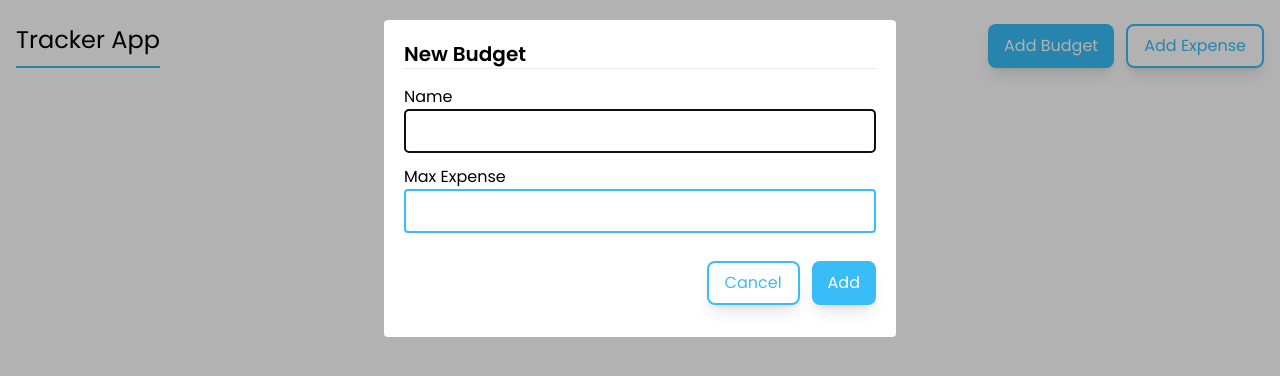
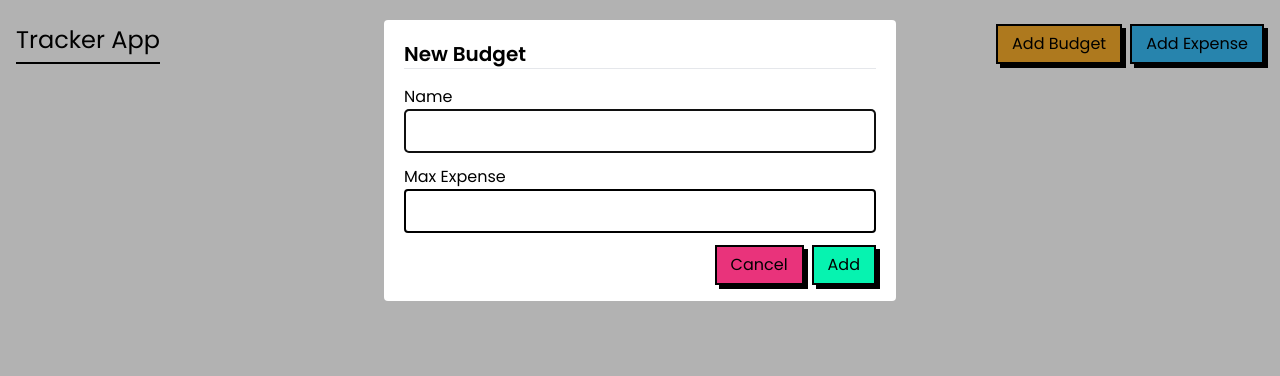
Before and after one commit to arisdanang/react-tracker-app, a React (Vite) app: page / in a window 1280 px wide. Both pictures are taken after a click on the button "Add Budget". Shown: the top 376 px of the page. Built offline with nearby package versions, Linux system fonts and the light colour scheme.

Commit message:
redesign ui

```diff
--- a/src/Components/AddBudgetModal.jsx
+++ b/src/Components/AddBudgetModal.jsx
@@ -47,7 +47,8 @@ export default function AddBudgetModal({ show, handleClose }) {
 							<input
 								ref={nameRef}
 								type="text"
-								className="mb-3 sm:px-4 py-2 border-2 border-primary rounded min-w-full"
+								className="mb-3 sm:px-4 py-2 border-2 border-black rounded min-w-full"
+								required
 							/>
 							<label htmlFor="name" className="text-sm sm:text-base">
 								Max Expense
@@ -55,22 +56,28 @@ export default function AddBudgetModal({ show, handleClose }) {
 							<input
 								ref={maxRef}
 								type="number"
-								className="mb-3 sm:px-4 py-2 border-2 border-primary rounded min-w-full"
+								className="mb-3 sm:px-4 py-2 border-2 border-black rounded min-w-full"
+								required
 								step={100}
 							/>
 							<div className="flex justify-end">
 								<button
 									onClick={handleClose}
 									type="button"
-									className="my-4 px-4 py-2 mr-3 text-primary border-primary border-2 rounded-lg text-sm sm:text-base font-normal shadow-lg cursor-pointer"
+									className="relative px-4 py-2 group mr-2"
 								>
-									Cancel
+									<span className="absolute inset-0 w-full h-full  transition duration-200 ease-out transform translate-x-1 translate-y-1 bg-black group-active:-translate-x-0 group-active:-translate-y-0"></span>
+									<span className="absolute inset-0 w-full h-full bg-rose border-2 border-black group-active:bg-rose"></span>
+									<span className="relative text-black group-active:text-black">
+										Cancel
+									</span>
 								</button>
-								<button
-									type="submit"
-									className="my-4 px-4 py-2 bg-primary rounded-lg text-sm sm:text-base text-white font-normal shadow-lg cursor-pointer"
-								>
-									Add
+								<button type="submit" className="relative px-4 py-2 group">
+									<span className="absolute inset-0 w-full h-full transition duration-200 ease-out transform translate-x-1 translate-y-1 bg-black group-active:-translate-x-0 group-active:-translate-y-0"></span>
+									<span className="absolute inset-0 w-full h-full bg-green border-2 border-black group-active:bg-green"></span>
+									<span className="relative text-black group-active:text-black">
+										Add
+									</span>
 								</button>
 							</div>
 						</form>
--- a/src/Components/AddExpenseModal.jsx
+++ b/src/Components/AddExpenseModal.jsx
@@ -62,7 +62,8 @@ export default function AddExpenseModal({
 							<input
 								ref={descriptionRef}
 								type="text"
-								className="mb-3 sm:px-4 py-2 border-2 border-primary rounded min-w-full"
+								className="mb-3 sm:px-4 py-2 border-2 border-black rounded min-w-full"
+								required
 							/>
 							<label htmlFor="amount" className="text-sm sm:text-base mb-2">
 								Amount
@@ -70,8 +71,9 @@ export default function AddExpenseModal({
 							<input
 								ref={amountRef}
 								type="number"
-								className="mb-3 sm:px-4 py-2 border-2 border-primary rounded min-w-full"
+								className="mb-3 sm:px-4 py-2 border-2 border-black rounded min-w-full"
 								step="100"
+								required
 							/>
 							<label htmlFor="name" className="text-sm sm:text-base mb-2">
 								Budget
@@ -81,7 +83,7 @@ export default function AddExpenseModal({
 								ref={budgetIdRef}
 								name="categories"
 								id=""
-								className="mb-3 sm:px-4 py-2 border-2 border-primary rounded min-w-full"
+								className="mb-3 sm:px-4 py-2 border-2 border-black rounded min-w-full"
 							>
 								<option id="Uncategorized">Uncategorized</option>
 								{budgets.map((budget) => (
@@ -94,15 +96,20 @@ export default function AddExpenseModal({
 								<button
 									type="button"
 									onClick={handleClose}
-									className="px-4 py-2 my-4 mr-3 text-primary border-primary border-2 rounded-lg text-sm font-normal shadow-lg cursor-pointer"
+									className="relative px-4 py-2 group mr-2"
 								>
-									Cancel
+									<span className="absolute inset-0 w-full h-full  transition duration-200 ease-out transform translate-x-1 translate-y-1 bg-black group-active:-translate-x-0 group-active:-translate-y-0"></span>
+									<span className="absolute inset-0 w-full h-full bg-rose border-2 border-black group-active:bg-rose"></span>
+									<span className="relative text-black group-active:text-black">
+										Cancel
+									</span>
 								</button>
-								<button
-									type="submit"
-									className="px-4 py-2 my-4  bg-primary border-2 rounded-lg text-white font-normal text-sm shadow-lg cursor-pointer"
-								>
-									Add
+								<button type="submit" className="relative px-4 py-2 group">
+									<span className="absolute inset-0 w-full h-full transition duration-200 ease-out transform translate-x-1 translate-y-1 bg-black group-active:-translate-x-0 group-active:-translate-y-0"></span>
+									<span className="absolute inset-0 w-full h-full bg-green border-2 border-black group-active:bg-green"></span>
+									<span className="relative text-black group-active:text-white">
+										Add
+									</span>
 								</button>
 							</div>
 						</form>
--- a/src/Components/BudgetCard.jsx
+++ b/src/Components/BudgetCard.jsx
@@ -16,7 +16,7 @@ export default function BudgetCard({
 
 	return (
 		<div
-			className={`mt-6 mr-6 border-2 rounded-lg border-gray py-4 px-5 shadow-lg ${
+			className={`mt-6 mr-6 border-2 rounded-md  border-black py-4 px-5 shadow-[8px_8px_0px_0px_rgb(34,34,34)] ${
 				gray && "bg-slate-100"
 			}`}
 		>
@@ -38,15 +38,23 @@ export default function BudgetCard({
 				<div className="flex justify-end flex-row">
 					<button
 						onClick={onAddExpenseClick}
-						className="py-2 px-4 border-2 border-primary rounded-lg text-primary hover:text-white hover:bg-primary mr-2 sm:mr-3 font-normal text-sm sm:text-base"
+						className="relative px-4 py-2 group mr-2"
 					>
-						Add Expense
+						<span className="absolute inset-0 w-full h-full transition duration-200 ease-out transform translate-x-1 translate-y-1 bg-black group-active:-translate-x-0 group-active:-translate-y-0"></span>
+						<span className="absolute inset-0 w-full h-full bg-dark-blue border-2 border-black group-active:bg-dark-blue"></span>
+						<span className="relative text-black group-active:text-black">
+							Add Expense
+						</span>
 					</button>
 					<button
 						onClick={onViewExpensesClick}
-						className="py-2 px-4 text-dark rounded-lg border-dark hover:text-white hover:bg-dark border-2 font-normal text-sm sm:text-base"
+						className="relative px-4 py-2 group"
 					>
-						View Expenses
+						<span className="absolute inset-0 w-full h-full transition duration-200 ease-out transform translate-x-1 translate-y-1 bg-black group-active:-translate-x-0 group-active:-translate-y-0"></span>
+						<span className="absolute inset-0 w-full h-full bg-green border-2 border-black group-active:bg-green"></span>
+						<span className="relative text-black group-active:text-black">
+							View Expenses
+						</span>
 					</button>
 				</div>
 			)}
--- a/src/Components/Navbar.jsx
+++ b/src/Components/Navbar.jsx
@@ -6,11 +6,11 @@ export default function Navbar({
 }) {
 	return (
 		<div className="flex flex-wrap justify-between mb-6">
-			<h1 className="text-2xl font-normal border-b-primary border-b-2 mt-4 mr-10">
+			<h1 className="text-2xl font-normal border-b-black border-b-2 mt-4 mr-10">
 				Tracker App
 			</h1>
 			<div className="flex flex-wrap justify-center sm:justify-between mt-4">
-				<button
+				{/* <button
 					className="px-4 py-2 mr-3 text-white bg-primary rounded-lg text-sm sm:text-base font-normal shadow-lg cursor-pointer"
 					onClick={handleAddBudgetModal}
 				>
@@ -21,7 +21,32 @@ export default function Navbar({
 					onClick={handleAddExpenseModal}
 				>
 					Add Expense
+				</button> */}
+				<button
+					className="relative px-4 py-2 group mr-2"
+					onClick={handleAddBudgetModal}
+				>
+					<span className="absolute inset-0 w-full h-full transition duration-200 ease-out transform translate-x-1 translate-y-1 bg-black group-active:-translate-x-0 group-active:-translate-y-0"></span>
+					<span className="absolute inset-0 w-full h-full bg-orange border-2 border-black group-active:bg-orange"></span>
+					<span className="relative text-black group-active:text-black">
+						Add Budget
+					</span>
 				</button>
+				<button
+					className="relative px-4 py-2 group"
+					onClick={handleAddExpenseModal}
+				>
+					<span className="absolute inset-0 w-full h-full transition duration-200 ease-out transform translate-x-1 translate-y-1 bg-black group-active:-translate-x-0 group-active:-translate-y-0"></span>
+					<span className="absolute inset-0 w-full h-full bg-dark-blue border-2 border-black group-active:bg-dark-blue"></span>
+					<span className="relative text-black group-active:text-black">
+						Add Expense
+					</span>
+				</button>
+				{/* <button class="relative px-6 py-2 gsroup">
+					<span class="absolute inset-0 w-full h-full transition duration-200 ease-out transform translate-x-1 translate-y-1 bg-black group-active:-translate-x-0 group-active:-translate-y-0"></span>
+					<span class="absolute inset-0 w-full h-full bg-[#FAAE2B] border-2 border-black group-active:bg-[#FAAE2B]"></span>
+					<span class="relative text-black group-active:text-white">tes</span>
+				</button> */}
 			</div>
 		</div>
 	);
--- a/src/Components/ProgressBar.jsx
+++ b/src/Components/ProgressBar.jsx
@@ -4,7 +4,7 @@ export default function ProgressBar({ width, variant }) {
 		<div className="my-3 w-full rounded-lg bg-gray-200 h-3">
 			<div
 				style={widthBar}
-				className={`rounded-lg ${variant} h-3`}
+				className={`border border-black rounded-lg ${variant} h-3`}
 				// className="rounded-lg  h-3"
 			></div>
 		</div>
--- a/src/Components/ViewExpensesModal.jsx
+++ b/src/Components/ViewExpensesModal.jsx
@@ -40,9 +40,13 @@ export default function ViewExpensesModal({ budgetId, handleClose, show }) {
 											deleteBudget(budget);
 											handleClose();
 										}}
-										className="px-2 py-1.5 mx-3  bg-white border-2 border-red-600 rounded-lg text-red-600 hover:text-white hover:bg-red-600 font-normal text-base shadow-lg cursor-pointer"
+										className="ml-2 relative px-4 py-2 group"
 									>
-										Delete
+										<span className="absolute inset-0 w-full h-full  transition duration-200 ease-out transform translate-x-1 translate-y-1 bg-black group-active:-translate-x-0 group-active:-translate-y-0"></span>
+										<span className="absolute inset-0 w-full h-full bg-rose border-2 border-black group-active:bg-rose"></span>
+										<span className="relative text-black group-active:text-black">
+											Delete
+										</span>
 									</button>
 								)}
 							</div>
@@ -66,9 +70,13 @@ export default function ViewExpensesModal({ budgetId, handleClose, show }) {
 									</h1>
 									<button
 										onClick={() => deleteExpense(expense)}
-										className=" ml-4 px-1.5 text-xl font-normal text-red-500 border-2 rounded-lg border-red-500 hover:bg-red-500 hover:text-white"
+										className="ml-2 relative px-3 py-2 group"
 									>
-										&times;
+										<span className="absolute inset-0 w-full h-full  transition duration-200 ease-out transform translate-x-1 translate-y-1 bg-black group-active:-translate-x-0 group-active:-translate-y-0"></span>
+										<span className="absolute inset-0 w-full h-full bg-rose border-2 border-black group-active:bg-rose"></span>
+										<span className="relative text-black group-active:text-black">
+											&times;
+										</span>
 									</button>
 								</div>
 							</div>
--- a/tailwind.config.js
+++ b/tailwind.config.js
@@ -6,6 +6,11 @@ module.exports = {
 			colors: {
 				primary: "#38bdf8",
 				dark: "#9ca3af",
+				orange: "#FAAE2B",
+				"dark-blue": "#38bdf8",
+				grey: "#F2F7F5",
+				green: "#06f3b0",
+				rose: "#e9337b",
 			},
 			fontFamily: {
 				poppins: ["Poppins"],
```
